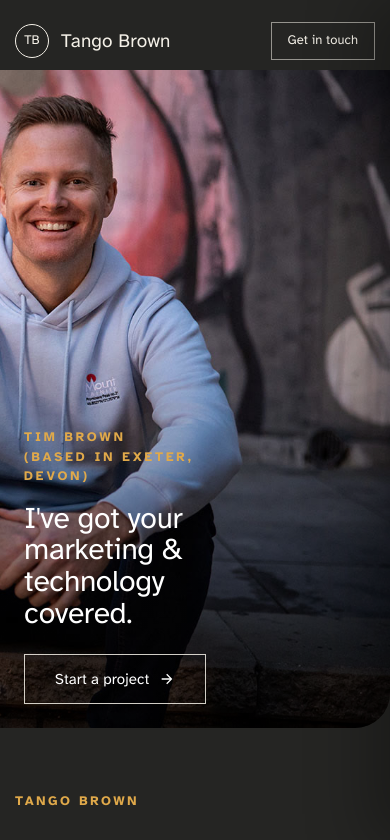
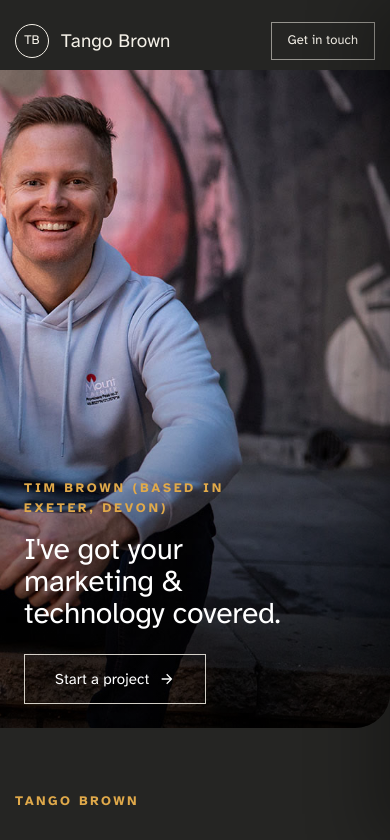
Before and after one commit to tangobrown/tango-site, a Next.js app: page / in a window 390 px wide. Shown: the top 840 px of the page. Built offline with nearby package versions, Linux system fonts and the light colour scheme.

Commit message:
Hero H1/caption stack: 80% width on mobile, 50% on desktop

```diff
--- a/components/Hero.tsx
+++ b/components/Hero.tsx
@@ -43,7 +43,7 @@
           </div>
           {/* Caption + H1 + Start-a-project button, stacked bottom-left */}
           <div className="absolute inset-0 flex flex-col items-start justify-end text-left p-6 md:p-12 gap-6 md:gap-8">
-            <div className="flex flex-col items-start gap-4 md:gap-5 max-w-[50%]">
+            <div className="flex flex-col items-start gap-4 md:gap-5 max-w-[80%] md:max-w-[50%]">
               <p className="text-[13px] font-bold uppercase tracking-[0.22em] text-gold">
                 Tim Brown (based in Exeter, Devon)
               </p>
```
